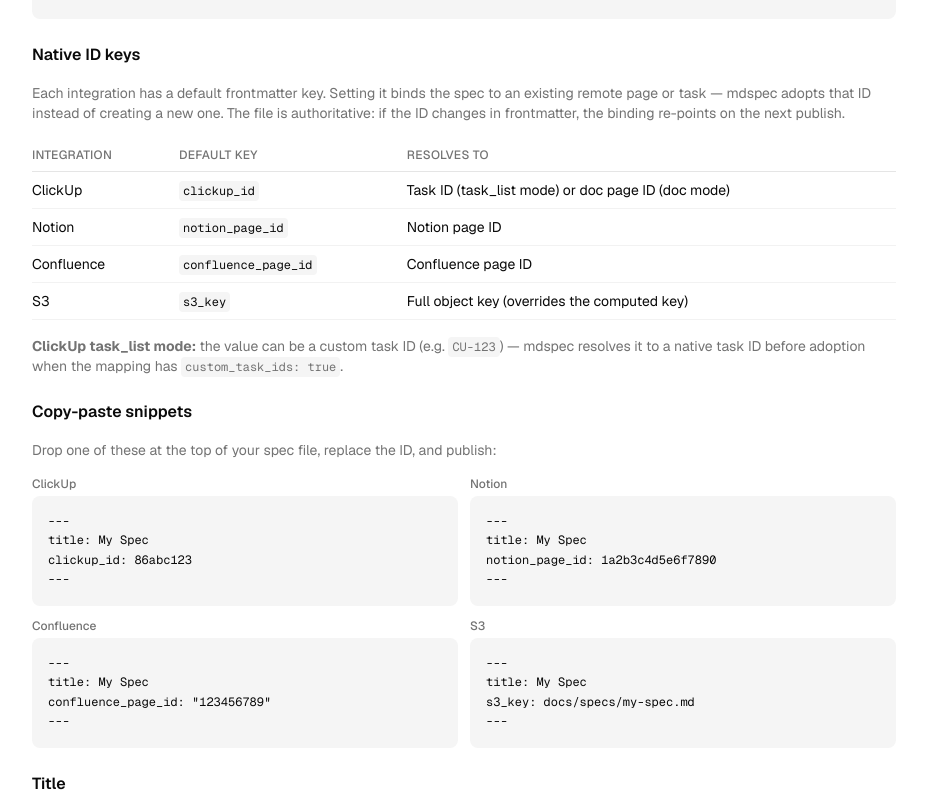
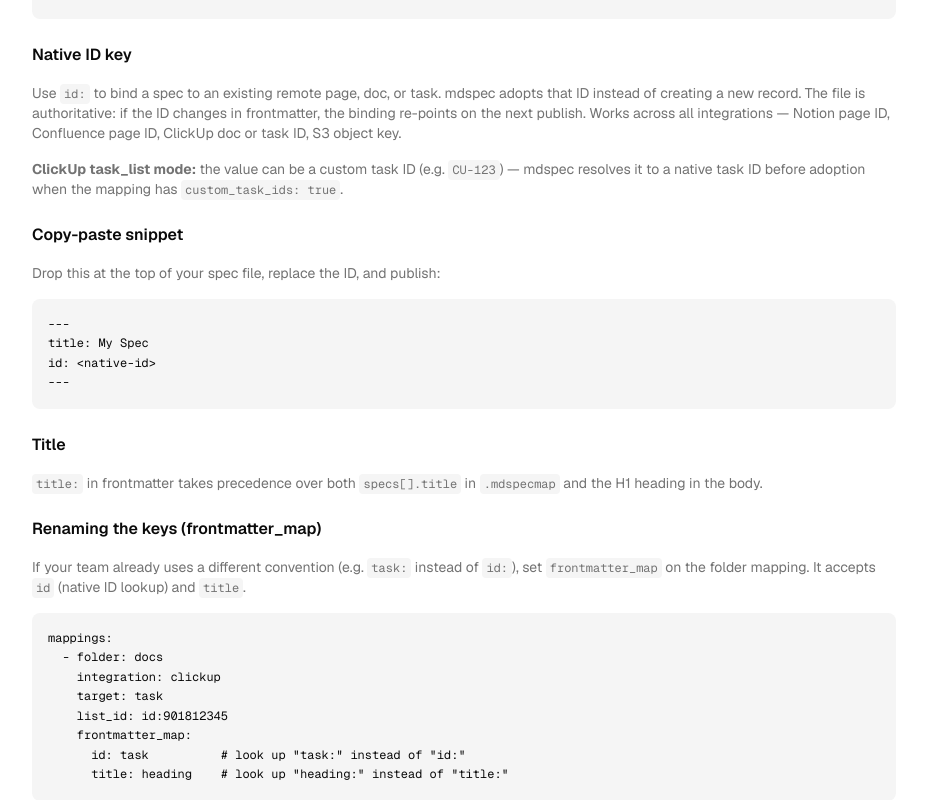
Before and after one commit to mohzameer/mdspecr2, a Next.js app in the folder apps/web/: page /docs/api-reference in a window 1280 px wide. Shown: the part 10100-10900 px from the top of the page, without its empty margins (296-1223 px from the left). Built offline with nearby package versions, Linux system fonts and the light colour scheme.

Commit message:
updated docs

```diff
--- a/apps/web/app/docs/api-reference/page.tsx
+++ b/apps/web/app/docs/api-reference/page.tsx
@@ -594,64 +594,29 @@ On transient failures, the checkout service retries up to 3 times...`}</CodeBloc
             </p>
             <CodeBlock>{`---
 title: Checkout Retry Policy
-clickup_id: 86abc123
+id: 86abc123
 ---
 
 # Checkout Retry Policy
 
 On transient failures, the checkout service retries up to 3 times...`}</CodeBlock>
 
-            <h3 className="text-base font-semibold pt-2">Native ID keys</h3>
+            <h3 className="text-base font-semibold pt-2">Native ID key</h3>
             <p className="text-sm text-muted-foreground">
-              Each integration has a default frontmatter key. Setting it binds the spec to an existing remote page or task — mdspec adopts that ID instead of creating a new one. The file is authoritative: if the ID changes in frontmatter, the binding re-points on the next publish.
+              Use <code className="font-mono text-xs bg-muted px-1 py-0.5 rounded">id:</code> to bind a spec to an existing remote page, doc, or task. mdspec adopts that ID instead of creating a new record. The file is authoritative: if the ID changes in frontmatter, the binding re-points on the next publish. Works across all integrations — Notion page ID, Confluence page ID, ClickUp doc or task ID, S3 object key.
             </p>
-            <Table
-              headers={['Integration', 'Default key', 'Resolves to']}
-              rows={[
-                ['ClickUp', '`clickup_id`', 'Task ID (task_list mode) or doc page ID (doc mode)'],
-                ['Notion', '`notion_page_id`', 'Notion page ID'],
-                ['Confluence', '`confluence_page_id`', 'Confluence page ID'],
-                ['S3', '`s3_key`', 'Full object key (overrides the computed key)'],
-              ]}
-            />
             <p className="text-sm text-muted-foreground">
               <strong>ClickUp task_list mode:</strong> the value can be a custom task ID (e.g. <code className="font-mono text-xs bg-muted px-1 py-0.5 rounded">CU-123</code>) — mdspec resolves it to a native task ID before adoption when the mapping has <code className="font-mono text-xs bg-muted px-1 py-0.5 rounded">custom_task_ids: true</code>.
             </p>
 
-            <h3 className="text-base font-semibold pt-2">Copy-paste snippets</h3>
+            <h3 className="text-base font-semibold pt-2">Copy-paste snippet</h3>
             <p className="text-sm text-muted-foreground">
-              Drop one of these at the top of your spec file, replace the ID, and publish:
+              Drop this at the top of your spec file, replace the ID, and publish:
             </p>
-            <div className="grid gap-3 md:grid-cols-2">
-              <div className="space-y-1">
-                <p className="text-xs font-medium text-muted-foreground">ClickUp</p>
             <CodeBlock>{`---
 title: My Spec
-clickup_id: 86abc123
+id: <native-id>
 ---`}</CodeBlock>
-              </div>
-              <div className="space-y-1">
-                <p className="text-xs font-medium text-muted-foreground">Notion</p>
-                <CodeBlock>{`---
-title: My Spec
-notion_page_id: 1a2b3c4d5e6f7890
----`}</CodeBlock>
-              </div>
-              <div className="space-y-1">
-                <p className="text-xs font-medium text-muted-foreground">Confluence</p>
-                <CodeBlock>{`---
-title: My Spec
-confluence_page_id: "123456789"
----`}</CodeBlock>
-              </div>
-              <div className="space-y-1">
-                <p className="text-xs font-medium text-muted-foreground">S3</p>
-                <CodeBlock>{`---
-title: My Spec
-s3_key: docs/specs/my-spec.md
----`}</CodeBlock>
-              </div>
-            </div>
 
             <h3 className="text-base font-semibold pt-2">Title</h3>
             <p className="text-sm text-muted-foreground">
@@ -660,7 +625,7 @@ s3_key: docs/specs/my-spec.md
 
             <h3 className="text-base font-semibold pt-2">Renaming the keys (frontmatter_map)</h3>
             <p className="text-sm text-muted-foreground">
-              If your team already uses a different convention (e.g. <code className="font-mono text-xs bg-muted px-1 py-0.5 rounded">task:</code> instead of <code className="font-mono text-xs bg-muted px-1 py-0.5 rounded">clickup_id:</code>), set <code className="font-mono text-xs bg-muted px-1 py-0.5 rounded">frontmatter_map</code> on the folder mapping. It accepts <code className="font-mono text-xs bg-muted px-1 py-0.5 rounded">id</code> (native ID lookup) and, for ClickUp, <code className="font-mono text-xs bg-muted px-1 py-0.5 rounded">title</code>.
+              If your team already uses a different convention (e.g. <code className="font-mono text-xs bg-muted px-1 py-0.5 rounded">task:</code> instead of <code className="font-mono text-xs bg-muted px-1 py-0.5 rounded">id:</code>), set <code className="font-mono text-xs bg-muted px-1 py-0.5 rounded">frontmatter_map</code> on the folder mapping. It accepts <code className="font-mono text-xs bg-muted px-1 py-0.5 rounded">id</code> (native ID lookup) and <code className="font-mono text-xs bg-muted px-1 py-0.5 rounded">title</code>.
             </p>
             <CodeBlock>{`mappings:
   - folder: docs
@@ -668,7 +633,7 @@ s3_key: docs/specs/my-spec.md
     target: task
     list_id: id:901812345
     frontmatter_map:
-      id: task          # look up "task:" instead of "clickup_id:"
+      id: task          # look up "task:" instead of "id:"
       title: heading    # look up "heading:" instead of "title:"`}</CodeBlock>
             <p className="text-sm text-muted-foreground">
               Per-mapping <code className="font-mono text-xs bg-muted px-1 py-0.5 rounded">frontmatter_map</code> values can also be edited directly from the project map UI.
@@ -943,7 +908,7 @@ mappings:
 
             <h3 className="text-sm font-semibold">Frontmatter</h3>
             <p className="text-sm text-muted-foreground">
-              Both modes use the same <code className="font-mono text-xs bg-muted px-1 py-0.5 rounded">notion_page_id</code> frontmatter key to link a spec to an existing Notion page or row. See <a href="#frontmatter" className="underline hover:text-foreground">Frontmatter</a>.
+              Both modes use the <code className="font-mono text-xs bg-muted px-1 py-0.5 rounded">id</code> frontmatter key to link a spec to an existing Notion page or row. See <a href="#frontmatter" className="underline hover:text-foreground">Frontmatter</a>.
             </p>
 
             <h3 className="text-sm font-semibold">Connect a Notion integration</h3>
@@ -1050,7 +1015,7 @@ https://www.notion.so/myworkspace/Engineering-Specs-a1b2c3d4e5f6a1b2c3d4e5f6a1b2
 
             <h3 className="text-sm font-semibold pt-2">Frontmatter</h3>
             <p className="text-sm text-muted-foreground">
-              Use <code className="font-mono text-xs bg-muted px-1 py-0.5 rounded">clickup_id</code> in frontmatter to bind a spec to an existing ClickUp task or doc page. See <a href="#frontmatter" className="underline hover:text-foreground">Frontmatter</a>.
+              Use <code className="font-mono text-xs bg-muted px-1 py-0.5 rounded">id</code> in frontmatter to bind a spec to an existing ClickUp task or doc page. See <a href="#frontmatter" className="underline hover:text-foreground">Frontmatter</a>.
             </p>
           </section>
 
@@ -1127,7 +1092,7 @@ https://www.notion.so/myworkspace/Engineering-Specs-a1b2c3d4e5f6a1b2c3d4e5f6a1b2
 
             <h3 className="text-sm font-semibold pt-2">Frontmatter</h3>
             <p className="text-sm text-muted-foreground">
-              Use <code className="font-mono text-xs bg-muted px-1 py-0.5 rounded">confluence_page_id</code> in frontmatter to bind a spec to an existing Confluence page. See <a href="#frontmatter" className="underline hover:text-foreground">Frontmatter</a>.
+              Use <code className="font-mono text-xs bg-muted px-1 py-0.5 rounded">id</code> in frontmatter to bind a spec to an existing Confluence page. See <a href="#frontmatter" className="underline hover:text-foreground">Frontmatter</a>.
             </p>
           </section>
 
@@ -1347,85 +1312,175 @@ handbook/people/benefits.md`}</CodeBlock>
               It tells the agent to keep your <code className="font-mono text-xs bg-muted px-1 py-0.5 rounded">.mdspecmap</code> in sync as it writes and moves spec files.
             </p>
             <p className="text-sm text-muted-foreground">This is a suggestion — adapt it to your project structure.</p>
-            <CodeBlock>{`This project uses mdspec to publish markdown spec files to external tools (Notion, ClickUp, S3, etc.).
+            <CodeBlock>{`This project uses mdspec to publish markdown spec files to external tools (Notion, ClickUp, Confluence, S3, etc.).
 
 Rules for working with spec files:
 
-1. Spec files are plain markdown. YAML frontmatter is optional — see rule 9 below.
-   Any .md file in a folder with a .mdspecmap file (or a .mdspecmap in any parent folder)
-   is automatically picked up by mdspec on the next CI run.
+────────────────────────────────────────
+SPEC FILES
+────────────────────────────────────────
 
-2. .mdspecmap files can live anywhere in the repo. A file governs the folder it lives in
-   and all subfolders. The nearest .mdspecmap ancestor wins for any given spec file.
-   Each .mdspecmap has two sections:
-   - mappings: — maps this folder (and optionally subfolders) to integrations
-   - specs:    — optional per-spec config, keyed by file path
+1. Spec files are plain markdown. Any .md file in a folder governed by a .mdspecmap is
+   automatically picked up by mdspec on the next CI run. YAML frontmatter is optional —
+   see rule 12 below.
 
-   The parent: field in mappings supports four forms:
-     parent: alias:<name>      # dashboard alias
-     parent: id:<nativeId>     # raw native ID (ClickUp space/list/doc ID, Notion page ID, etc.)
-     parent: link:<url>        # browser URL — CLI extracts the native ID at publish time
-     parent: <bare>            # tries alias first, falls back to raw ID
+────────────────────────────────────────
+.mdspecmap FILE STRUCTURE
+────────────────────────────────────────
 
-   For S3 integrations, the parent alias resolves to an S3 key prefix (the "parent directory").
-   Set maintain_hierarchy: true on an S3 mapping to preserve subfolder paths under that prefix
-   (default false flattens to the basename).
+2. A .mdspecmap file governs the folder it lives in and all subfolders (by default).
+   The nearest .mdspecmap ancestor wins for any given spec file — a subfolder map takes
+   full precedence over any ancestor map for files in that subtree.
 
-3. When you CREATE a new spec file:
-   - If it needs a custom title (different from the H1 heading or filename), add an entry:
+   When to create a new .mdspecmap:
+   - Put one in any subfolder that needs different integration, parent, or routing rules.
+   - Do NOT add a folder: key inside mappings — location IS the scope.
+
+3. Every .mdspecmap must start with:
+     version: 1
+
+   Top-level sections (all optional except mappings):
+     version:   (required) always 1
+     default:   fallback integration/parent/target/agent for mappings that omit them
+     mappings:  (required) list of routing rules
+     specs:     per-spec overrides, keyed by file path
+     sub_folders: controls recursion (see rule 6)
+
+────────────────────────────────────────
+MAPPINGS
+────────────────────────────────────────
+
+4. Each mapping entry routes this folder's specs to one integration. Fields:
+
+     integration:  notion | confluence | clickup | s3
+     parent:       where specs publish inside the target tool (see rule 5)
+     skip:         glob list of filenames/paths to exclude (see rule 7)
+     depth:        max subfolder depth — omit for unlimited, 1 = direct children only
+     agent:        agent template name to run before publishing
+     target:       (ClickUp only) document (default) or task
+     list_id:      (ClickUp task mode) id:<listId> — required when target: task
+     parent_doc:   (ClickUp doc mode) id:<docId> — specs publish as pages inside this doc
+     space_id:     (ClickUp) id:<spaceId> — space or folder containing the list/doc
+     custom_task_ids: (ClickUp task mode) true to use custom task IDs (e.g. ENG-1234)
+     maintain_hierarchy: (S3 only) true preserves subfolder paths under the alias prefix;
+                         false (default) flattens to the basename
+
+   Multiple mappings for the same folder = publishes to multiple integrations:
+     mappings:
+       - integration: notion
+         parent: alias:eng-docs
+       - integration: s3
+         parent: alias:eng-specs
+
+5. The parent: field supports four forms:
+     parent: alias:<name>   # dashboard alias (most common)
+     parent: id:<nativeId>  # raw native ID (ClickUp space/list/doc, Notion page ID, etc.)
+     parent: link:<url>     # browser URL — CLI extracts the native ID at publish time
+     parent: <bare>         # tries alias first, falls back to raw ID
+
+6. Recursion — sub_folders: controls which subfolders are included:
+     sub_folders: true      # (default/omitted) this folder and all subfolders recursively
+     sub_folders: false     # direct children only — equivalent to depth: 1
+     sub_folders:           # only the listed glob patterns (relative to this file's location)
+       - api/**
+       - guides/**
+
+   depth: caps recursion depth regardless of sub_folders:
+     depth: 1               # direct children only
+     depth: 2               # one level of nesting
+
+7. Skip patterns exclude files from publishing. Matched against filename AND path relative
+   to the .mdspecmap file's location:
+     skip:
+       - DRAFT_*.md         # by filename pattern
+       - _*.md
+       - "**/scratch/**"    # by path pattern (quote globs with **)
+
+8. default: sets fallback values for mappings that omit them:
+     default:
+       integration: clickup
+       parent: alias:eng-docs
+       target: document
+       agent: My Template
+
+   Per-mapping fields always override default. Mix freely:
+     default:
+       integration: clickup
+       parent: alias:eng-docs
+     mappings:
+       - {}                          # inherits both from default
+       - parent: alias:other-docs    # overrides parent only, inherits integration
+
+────────────────────────────────────────
+specs: SECTION
+────────────────────────────────────────
+
+9. When you CREATE a new spec file that needs a custom title, ID, or agent, add an entry:
      specs:
        path/to/new-file.md:
-         title: Human Readable Title
+         title: Human Readable Title    # overrides H1 heading and filename derivation
+         id: CU-123                     # binds to existing page/task in target tool
+         agent: My Template             # agent template for this file only
 
-4. When you CREATE a spec that should link to an existing page, doc, or task in the target tool:
-   - Add the native ID under the file path:
-     specs:
-       path/to/new-file.md:
-         id: CU-123        # ClickUp task/doc ID, Notion page ID, Confluence page ID, etc.
+   Title resolution order (highest priority first):
+     1. frontmatter title:
+     2. specs[path].title in .mdspecmap
+     3. First # H1 heading in the file
+     4. Filename (hyphens/underscores → spaces)
 
-5. When you RENAME or MOVE a spec file:
-   - Update the key in specs: to the new path if an entry exists.
-   - The old key becomes stale and the title/task config stops applying.
-   - Example:
+10. When you RENAME or MOVE a spec file:
+    - Update the key in specs: to the new path.
+    - The old key becomes stale — title overrides, agent, and ID bindings stop applying.
+    Example:
       # Before
       specs:
         docs/old-name.md:
           title: My Spec
           id: CU-123
-
-       # After rename to docs/new-name.md
+      # After
       specs:
         docs/new-name.md:
           title: My Spec
           id: CU-123
 
-6. When you DELETE a spec file:
+11. When you DELETE a spec file:
     - Remove its entry from specs: if one exists.
-   - Do not remove the folder mapping — other files may still use it.
+    - Do not remove the folder mapping — other files in the folder still use it.
 
-7. If a file path contains spaces, quote the key in .mdspecmap:
+    If a path contains spaces, quote the key:
       specs:
-       "docs/specs/my auth spec.md":
+        "docs/my auth spec.md":
           title: Auth Spec
-   Unquoted keys with spaces are invalid YAML and will cause the CLI to error.
+    Unquoted keys with spaces are invalid YAML and will cause a publish error.
 
-8. .mdspecmap is the centralized place for configuration, but per-file YAML frontmatter
-   is also supported — see rule 9.
+────────────────────────────────────────
+FRONTMATTER (per-file, overrides .mdspecmap)
+────────────────────────────────────────
 
-9. Optional YAML frontmatter (the file is the source of truth — overrides .mdspecmap):
+12. YAML frontmatter is optional. When present it takes precedence over .mdspecmap.
+    Allowed keys: title, id, agent. Any other key is a hard error.
+
       ---
       title: Human Readable Title
-     clickup_id: 86abc123        # or notion_page_id / confluence_page_id / s3_key
+      id: 86abc123     # native ID of an existing page, doc, or task in the target tool
+      agent: My Template
       ---
       # H1 here
 
-   - Frontmatter is stripped before publishing; remote docs never contain --- markers.
-   - Native ID keys (clickup_id, notion_page_id, confluence_page_id, s3_key) bind the
-     spec to an existing remote page/task. Changing the ID re-points the binding on the
-     next publish.
-   - title: in frontmatter overrides specs[].title in .mdspecmap and the body H1.
-   - To rename the keys (e.g. use \`task:\` instead of \`clickup_id:\`), set
-     \`frontmatter_map\` on the folder mapping in .mdspecmap.`}</CodeBlock>
+    - Frontmatter is stripped before publishing — the remote doc never contains --- markers.
+    - id: binds the spec to an existing remote page/task (all integrations).
+      Changing it re-points the binding on the next publish.
+    - title: overrides specs[].title in .mdspecmap and the body H1.
+    - agent: runs this template instead of the folder-level agent.
+    - To use a custom key name instead of id: (e.g. task:), set frontmatter_map on the
+      mapping in .mdspecmap:
+        mappings:
+          - integration: clickup
+            target: task
+            list_id: id:901812345
+            frontmatter_map:
+              id: task       # read "task:" from frontmatter instead of "id:"
+              title: heading # read "heading:" instead of "title:"`}</CodeBlock>
           </section>
         </main>
       </div>
--- a/apps/web/app/page.tsx
+++ b/apps/web/app/page.tsx
@@ -73,7 +73,7 @@ export default async function LandingPage() {
           <IntegrationBadge label="S3" active />
           <IntegrationBadge label="Confluence" active />
         </div>
-        <p className="mt-3 text-xs text-muted-foreground">Notion, ClickUp, S3 & Confluence — all available now</p>
+        <p className="mt-3 text-xs text-muted-foreground">Sync your GitHub repo to Notion, ClickUp, S3 & Confluence — automatically on every push</p>
       </section>
 
       <Separator className="max-w-5xl mx-auto" />
```
Also changed, not shown: 1 other file (tests, documents, lock files or other folders). Lines whose indentation alone changed are shown as unchanged.
